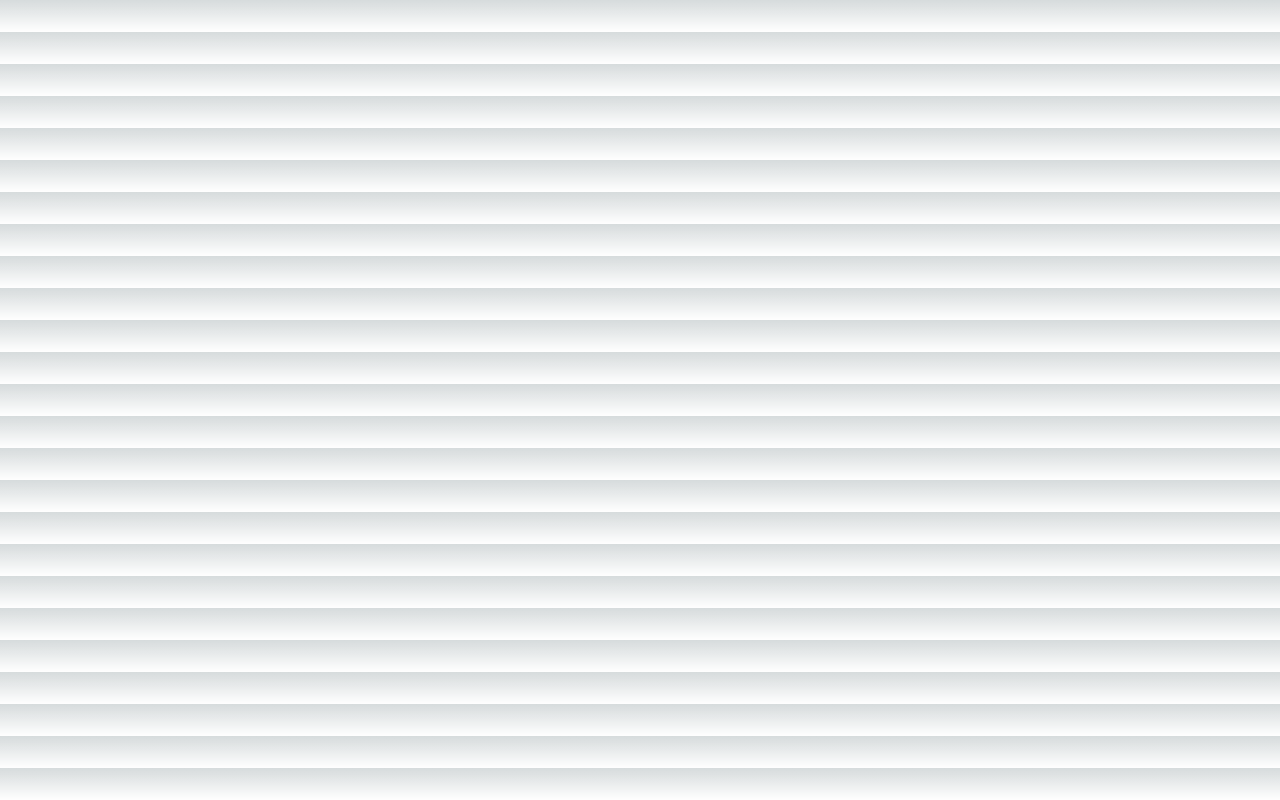
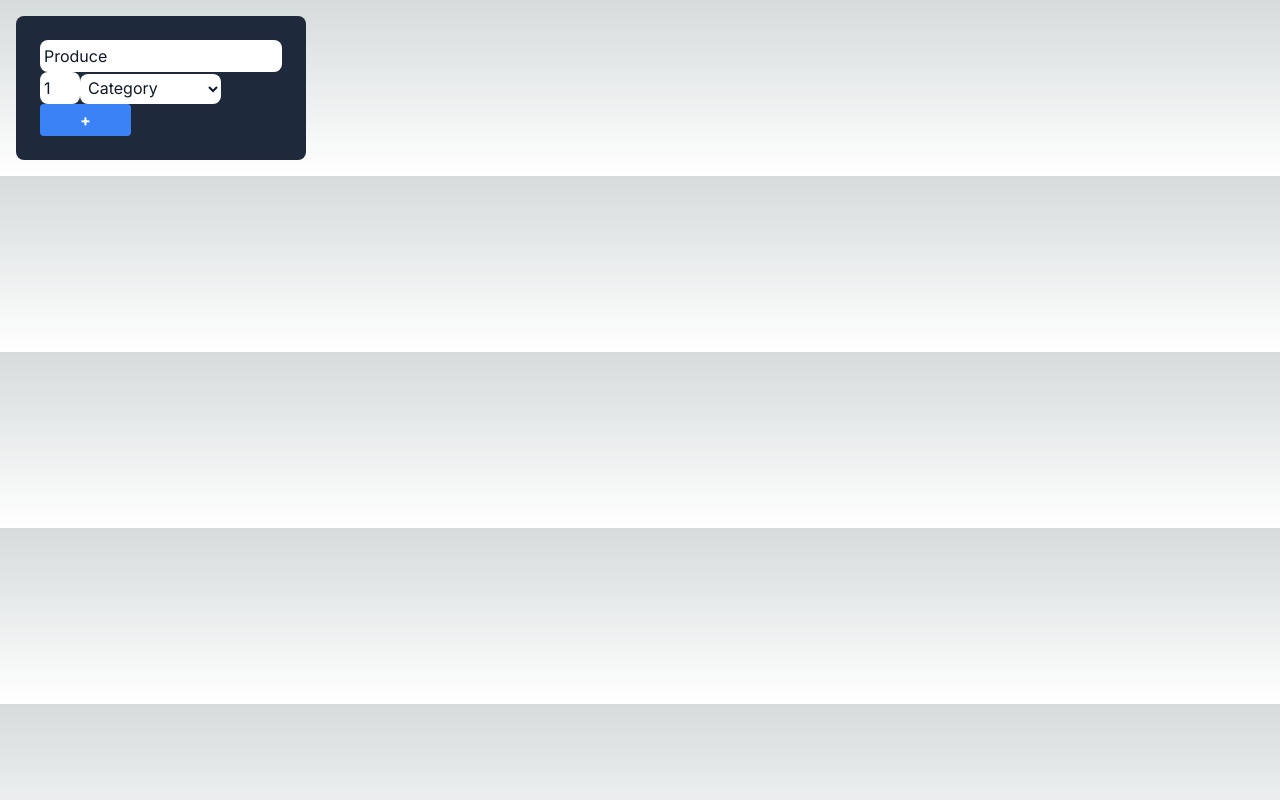
Before and after one commit to teresspearl/cprg306-assignments, a Next.js app: page /week-4 in a window 1280 px wide. Built offline with nearby package versions, Linux system fonts and the light colour scheme.

Commit message:
Edit week-4 assignment

```diff
--- a/app/week-4/new-item.js
+++ b/app/week-4/new-item.js
@@ -2,30 +2,54 @@
 import { useState } from "react";
 
 export default function NewItem() {
-    const [name, setName] = useState("");
+        const [name, setName] = useState("Produce");
         const [quantity, setQuantity] = useState(1);
-    const [category, setCategory] = useState("Produce");
+        const [category, setCategory] = useState("");
 
         const handleSubmit = (event) => {
             event.preventDefault();
-        console.log({name, quantity, category});
+
+            console.log({ name, quantity, category });
         };
 
     return (
+      <div class="flex items-center justify-center rounded-lg p-6 w-30 w-min bg-slate-800 gap-y-1.5">
           <form onSubmit={handleSubmit}>
-            <div className="mb-3">
-                <label htmlFor="name" className="form-label">Name</label>
-                <input type="text" className="form-control" id="name" value={name} onChange={(event) => setName(event.target.value)} />
+          <ul>
+            <input
+              type="text"
+              value={name}
+              placeholder="Item name"
+              onChange={onNameChange => setName(onNameChange.target.value)}
+              className="text-gray-900 bg-white rounded-lg p-1 w-50"
+            />
+          </ul>
+          <ul>
+            <input
+              type="number"
+              value={quantity}
+              onChange={(event) => setQuantity(event.target.value)}
+              className="text-gray-900 bg-white rounded-lg p-1 w-10"
+            />
+            <select value={category} className="text-gray-900 bg-white rounded-lg p-1 w-30 " onChange={(event) => setCategory(event.target.value)} required>
+            <option value="">Category</option>
+            <option value="Produce">Produce</option>
+            <option value="Dairy">Dairy</option>
+            <option value="Bakery">Bakery</option>
+            <option value="Meat">Meat</option>
+            <option value="Frozen Foods">Frozen Foods</option>
+            <option value="Canned Goods">Canned Goods</option>
+            <option value="Dry Goods">Dry Goods</option>
+            <option value="Beverages">Beverages</option>
+            <option value="Snacks">Snacks</option>
+            <option value="Household">Household</option>
+            <option value="Other">Other</option>
+            </select>
+          </ul>
+          <ul>
+          <button type="submit" class="hover:bg-slate-800 bg-blue-500 text-white font-bold py-1 px-10 rounded w-50 center">+</button>
+          </ul>
+        </form>
       </div>
-            <div className="mb-3">
-                <label htmlFor="quantity" className="form-label">Quantity</label>
-                <input type="number" className="form-control" id="quantity" value={quantity} onChange={(event) => setQuantity(event.target.value)} />
-            </div>
-            <div className="mb-3">
-                <label htmlFor="unit" className="form-label">Unit</label>
-                <input type="text" className="form-control" id="category" value={category} onChange={(event) => setCategory(event.target.value)} />
-            </div>
-            <button type="submit" className="btn btn-primary">Add</button>
-        </form>
     );
   }
--- a/app/week-4/page.js
+++ b/app/week-4/page.js
@@ -1,9 +1,9 @@
-import NewItem from './new-item';
+import NewItem from "./new-item";
 
 export default function Page() {
     return (
       <main className="p-4">
-          <newItem />
+          <NewItem />
       </main>
     );
   }
```
Lines whose indentation alone changed are shown as unchanged.
